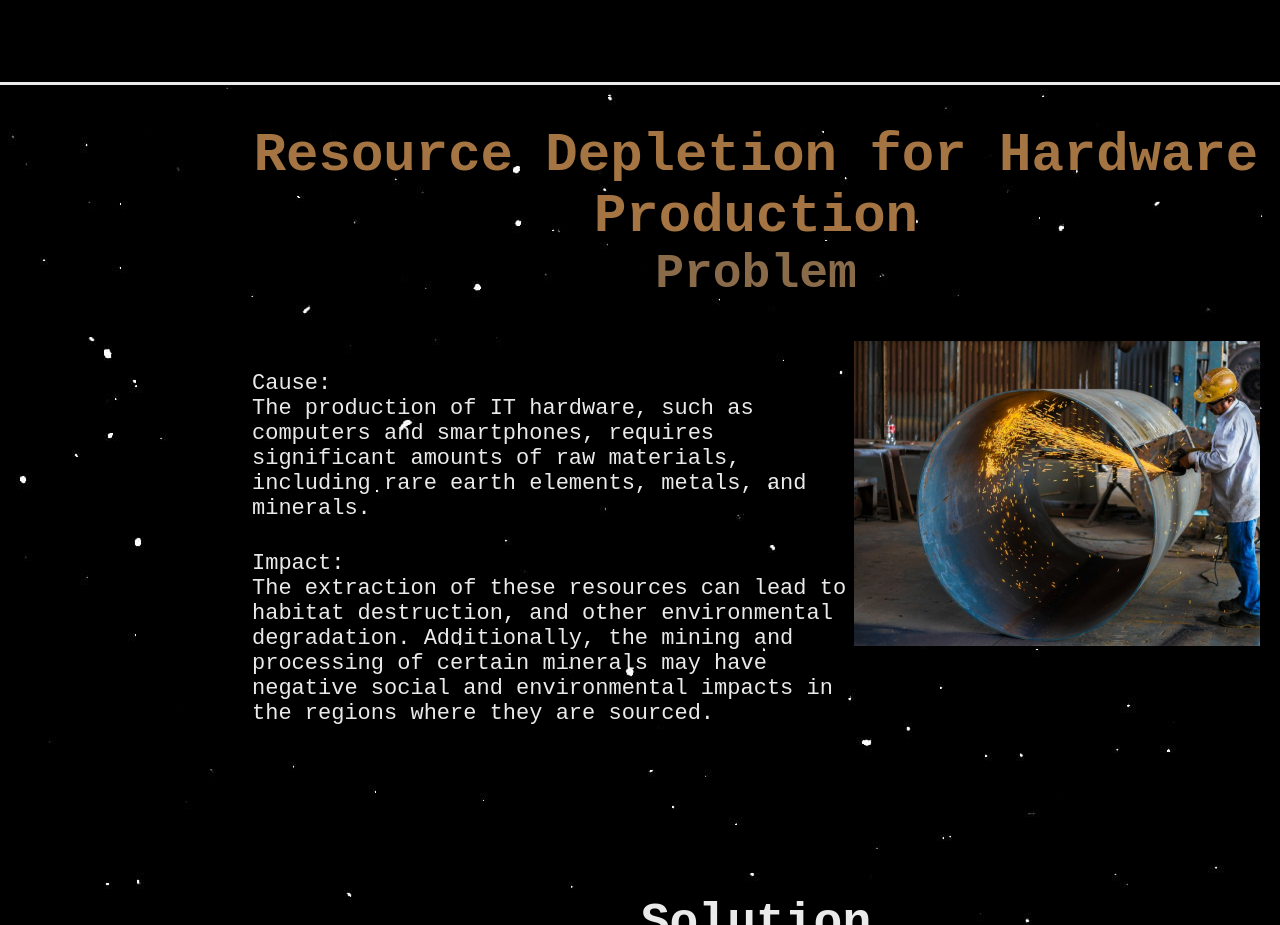
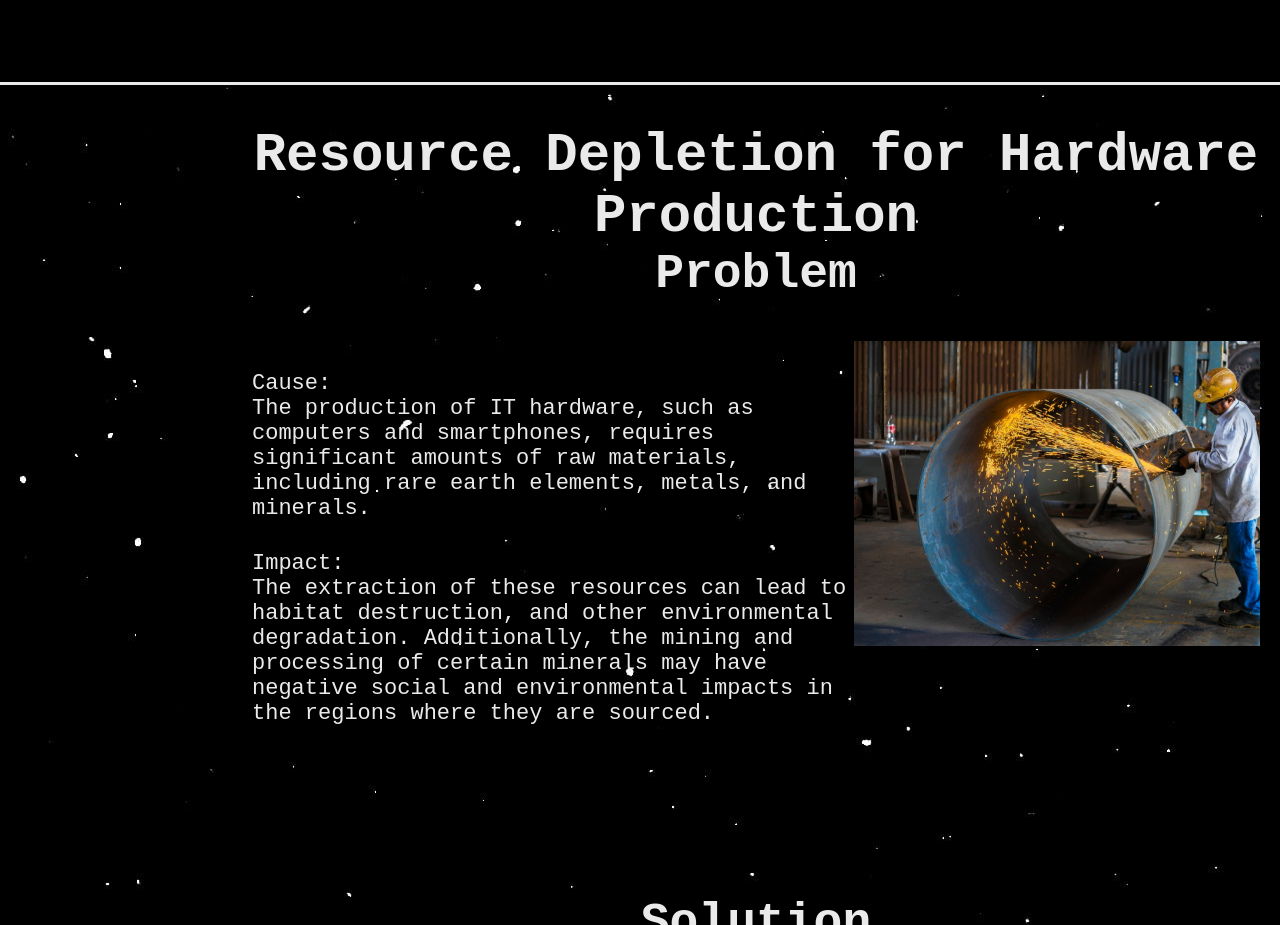
Before and after one commit to Abduvoris3051/itpedia.github.io, a plain HTML site: page index.html in a window 1280 px wide. Shown: the part 920-1845 px from the top of the page. Drawn offline with Linux system fonts and the light colour scheme.

Commit message:
Update style.css

```diff
--- a/style.css
+++ b/style.css
@@ -168,7 +168,7 @@ ul li:hover {
     padding-top: 40px;
 }
 .problem_resource_header h1{
-    color: #a47442;
+    color: #EAEAEA;
     text-align: center;
     font-size: 54px;
     font-style: normal;
@@ -176,7 +176,7 @@ ul li:hover {
     line-height: normal;
 }
 .problem_resource_header h2{
-    color: #896B4A;
+    color: #EAEAEA;
     font-size: 48px;
     font-style: normal;
     font-weight: 600;
```
